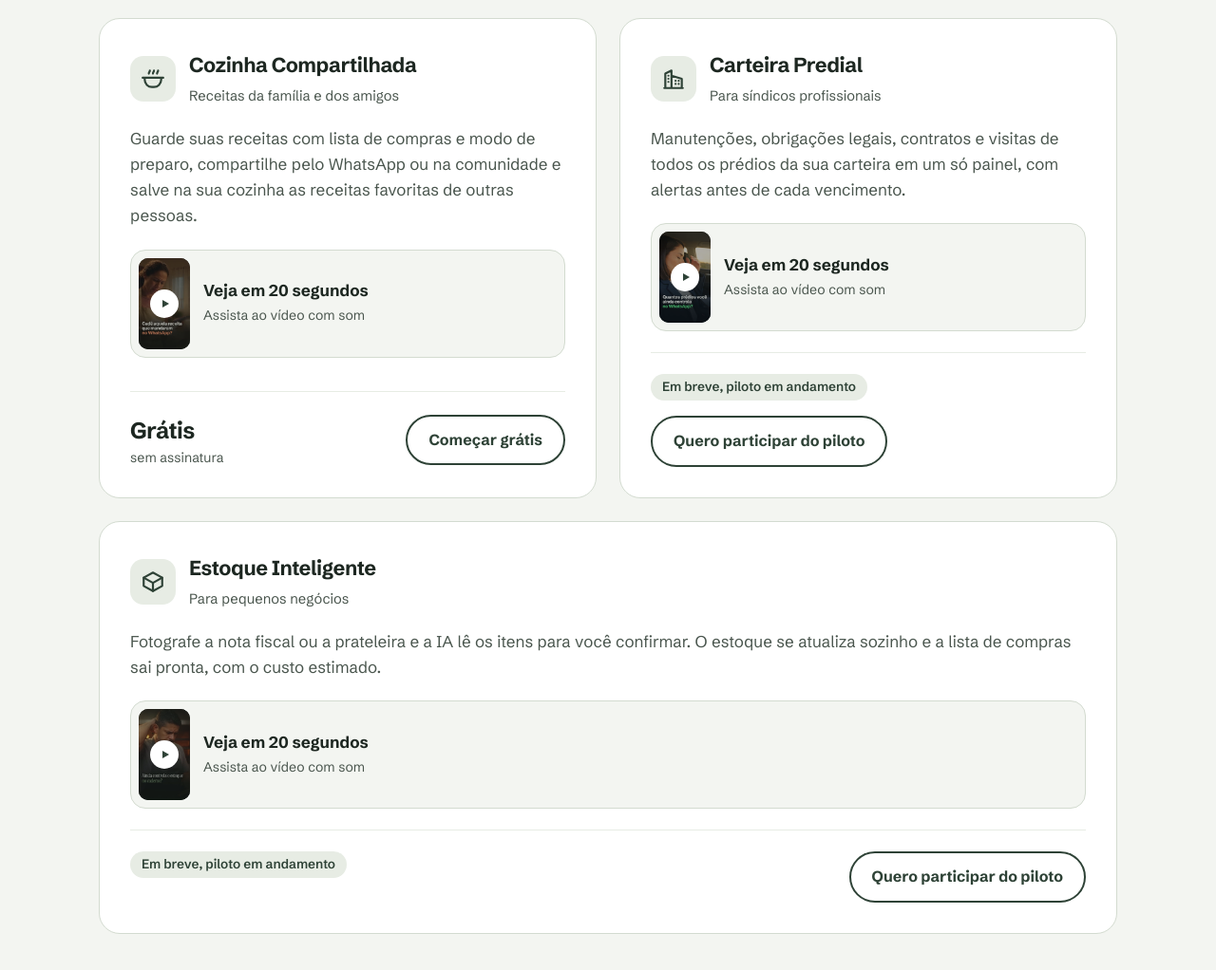
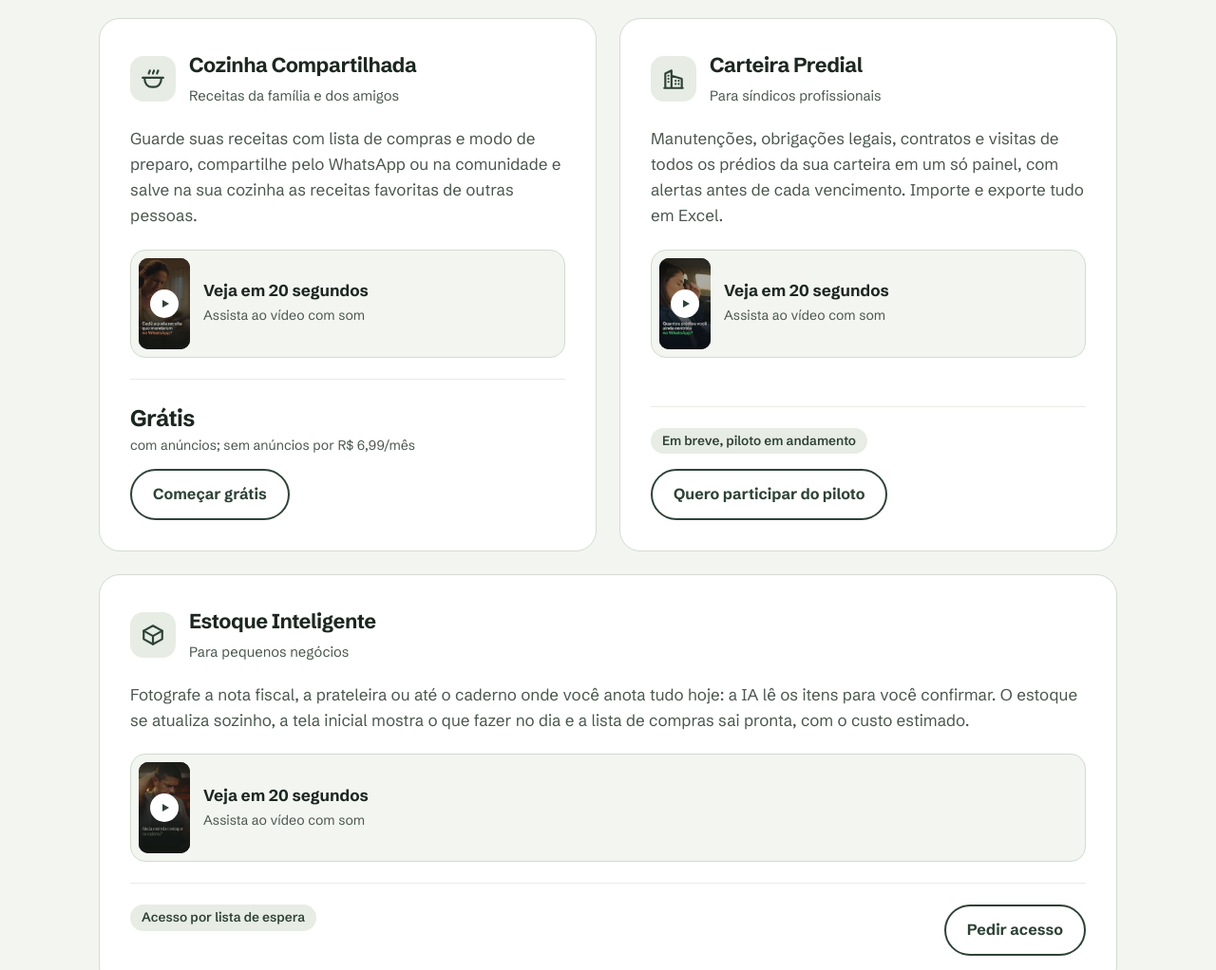
Before and after one commit to mauromfreitas/mfagentes-site, a plain HTML site: page index.html in a window 1280 px wide. Shown: the part 3420-4442 px from the top of the page at 95% size. Drawn offline with Linux system fonts and the light colour scheme.

Commit message:
Atualiza textos: Estoque com lista de espera, Cozinha com anúncios, Carteira com Excel
Co-Authored-By: Claude Opus 5.5 <noreply@anthropic.com>
Claude-Session: https://claude.ai/code/session_015852r4VwRo2c6Kd2HaRaX6

```diff
--- a/index.html
+++ b/index.html
@@ -385,7 +385,7 @@
             <span><strong>Veja em 20 segundos</strong><small>Assista ao vídeo com som</small></span>
           </button>
           <div class="app-price">
-            <div class="price"><strong>Grátis</strong><small>sem assinatura</small></div>
+            <div class="price"><strong>Grátis</strong><small>com anúncios; sem anúncios por R$ 6,99/mês</small></div>
             <a class="btn btn-ghost" href="https://cozinhacompartilhada.mfagentes.com.br" target="_blank" rel="noopener">Começar grátis</a>
           </div>
         </article>
@@ -394,7 +394,7 @@
             <span class="app-icon" aria-hidden="true"><svg viewBox="0 0 24 24"><path d="M4 21V7l6-3v17M10 21V9l10 3v9M3 21h18M7 9v.01M7 12v.01M7 15v.01M14 14v.01M17 14v.01M14 17v.01M17 17v.01"/></svg></span>
             <div><h3>Carteira Predial</h3><span class="app-for">Para síndicos profissionais</span></div>
           </div>
-          <p>Manutenções, obrigações legais, contratos e visitas de todos os prédios da sua carteira em um só painel, com alertas antes de cada vencimento.</p>
+          <p>Manutenções, obrigações legais, contratos e visitas de todos os prédios da sua carteira em um só painel, com alertas antes de cada vencimento. Importe e exporte tudo em Excel.</p>
           <button type="button" class="app-video" data-video="carteirapredial" data-title="Carteira Predial" data-cta="Quero participar do piloto" data-cta-href="https://wa.me/551131974420?text=Ol%C3%A1!%20Sou%20s%C3%ADndico%20e%20quero%20participar%20do%20piloto%20da%20Carteira%20Predial.">
             <span class="app-video-thumb"><img src="/videos/carteirapredial.jpg" alt="" width="54" height="96" loading="lazy"><span class="app-video-play" aria-hidden="true"><svg viewBox="0 0 24 24"><path d="M6 4v16l14-8z"/></svg></span></span>
             <span><strong>Veja em 20 segundos</strong><small>Assista ao vídeo com som</small></span>
@@ -409,14 +409,14 @@
             <span class="app-icon" aria-hidden="true"><svg viewBox="0 0 24 24"><path d="M21 8 12 3 3 8v8l9 5 9-5z"/><path d="M3 8l9 5 9-5M12 13v8"/></svg></span>
             <div><h3>Estoque Inteligente</h3><span class="app-for">Para pequenos negócios</span></div>
           </div>
-          <p>Fotografe a nota fiscal ou a prateleira e a IA lê os itens para você confirmar. O estoque se atualiza sozinho e a lista de compras sai pronta, com o custo estimado.</p>
-          <button type="button" class="app-video" data-video="estoque" data-title="Estoque Inteligente" data-cta="Quero participar do piloto" data-cta-href="https://wa.me/551131974420?text=Ol%C3%A1!%20Tenho%20um%20pequeno%20neg%C3%B3cio%20e%20quero%20participar%20do%20piloto%20do%20Estoque%20Inteligente.">
+          <p>Fotografe a nota fiscal, a prateleira ou até o caderno onde você anota tudo hoje: a IA lê os itens para você confirmar. O estoque se atualiza sozinho, a tela inicial mostra o que fazer no dia e a lista de compras sai pronta, com o custo estimado.</p>
+          <button type="button" class="app-video" data-video="estoque" data-title="Estoque Inteligente" data-cta="Pedir acesso" data-cta-href="https://estoque.mfagentes.com.br/register">
             <span class="app-video-thumb"><img src="/videos/estoque.jpg" alt="" width="54" height="96" loading="lazy"><span class="app-video-play" aria-hidden="true"><svg viewBox="0 0 24 24"><path d="M6 4v16l14-8z"/></svg></span></span>
             <span><strong>Veja em 20 segundos</strong><small>Assista ao vídeo com som</small></span>
           </button>
           <div class="app-price">
-            <span class="badge">Em breve, piloto em andamento</span>
-            <a class="btn btn-ghost" href="https://wa.me/551131974420?text=Ol%C3%A1!%20Tenho%20um%20pequeno%20neg%C3%B3cio%20e%20quero%20participar%20do%20piloto%20do%20Estoque%20Inteligente." target="_blank" rel="noopener">Quero participar do piloto</a>
+            <span class="badge">Acesso por lista de espera</span>
+            <a class="btn btn-ghost" href="https://estoque.mfagentes.com.br/register" target="_blank" rel="noopener">Pedir acesso</a>
           </div>
         </article>
       </div>
```
